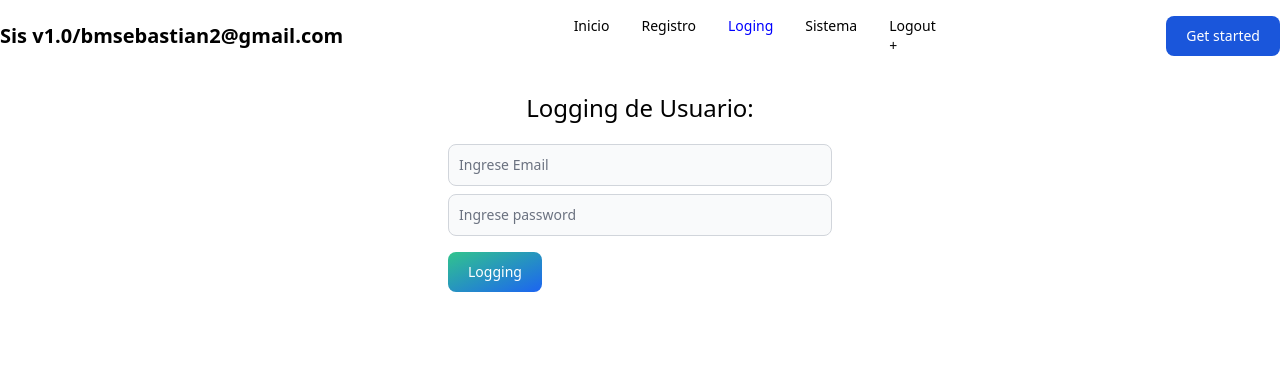
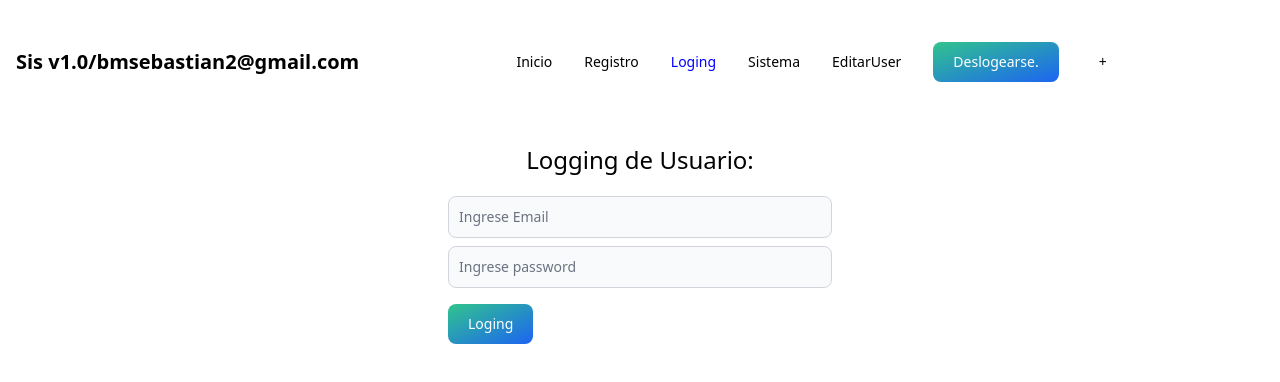
Before and after one commit to bmsebastian2/Blueweb2022, a React (Vite) app: page /loging in a window 1280 px wide. Shown: the top 382 px of the page. Built offline with nearby package versions, Linux system fonts and the light colour scheme; no server answers; sample sign-in values are in the browser's storage.

Commit message:
Video 06 LayoutRequire, boton de loading, correcion getValues por values

```diff
--- a/src/components/Menu.jsx
+++ b/src/components/Menu.jsx
@@ -7,6 +7,7 @@ const Menu = () => {
   const { user, logoutUser } = useContext(UserContext);
   const navigate = useNavigate();
   const handleClick = async () => {
+    console.log("object");
     try {
       await logoutUser();
       alert("Usuario deslogeado");
@@ -16,46 +17,43 @@ const Menu = () => {
     navigate("/");
   };
   return (
-    <nav classname="bg-white border-gray-200 px-2 sm:px-4 py-2.5 rounded dark:bg-gray-900">
+    <nav className="bg-white border-gray-200 px-2 sm:px-4 py-2.5 rounded dark:bg-gray-900">
       <div className="container flex flex-wrap justify-between items-center mx-auto">
         <Link to="#" className="flex items-center">
           <span className="self-center text-xl font-semibold whitespace-nowrap dark:text-white">
             Sis v1.0/bmsebastian2@gmail.com
           </span>
         </Link>
-        <div class="flex md:order-2">
-          <button
-            type="button"
-            class="text-white bg-blue-700 hover:bg-blue-800 focus:ring-4 focus:outline-none focus:ring-blue-300 font-medium rounded-lg text-sm px-5 py-2.5 text-center mr-3 md:mr-0 dark:bg-blue-600 dark:hover:bg-blue-700 dark:focus:ring-blue-800"
-          >
-            Get started
-          </button>
+        <div className="flex md:order-2">
           <button
             data-collapse-toggle="navbar-sticky"
             type="button"
-            class="inline-flex items-center p-2 text-sm text-gray-500 rounded-lg md:hidden hover:bg-gray-100 focus:outline-none focus:ring-2 focus:ring-gray-200 dark:text-gray-400 dark:hover:bg-gray-700 dark:focus:ring-gray-600"
+            className="inline-flex items-center   p-2 text-sm text-gray-500 rounded-lg md:hidden hover:bg-gray-100 focus:outline-none focus:ring-2 focus:ring-gray-200 dark:text-gray-400 dark:hover:bg-gray-700 dark:focus:ring-gray-600"
             aria-controls="navbar-sticky"
             aria-expanded="false"
           >
-            <span class="sr-only">Open main menu</span>
+            <span className="sr-only">Open main menu</span>
             <svg
-              class="w-6 h-6"
+              className="w-6 h-6"
               aria-hidden="true"
               fill="currentColor"
               viewBox="0 0 20 20"
               xmlns="http://www.w3.org/2000/svg"
             >
               <path
-                fill-rule="evenodd"
+                fillRule="evenodd"
                 d="M3 5a1 1 0 011-1h12a1 1 0 110 2H4a1 1 0 01-1-1zM3 10a1 1 0 011-1h12a1 1 0 110 2H4a1 1 0 01-1-1zM3 15a1 1 0 011-1h12a1 1 0 110 2H4a1 1 0 01-1-1z"
-                clip-rule="evenodd"
+                clipRule="evenodd"
               ></path>
             </svg>
           </button>
         </div>
 
         <div className="hidden w-full md:block md:w-auto" id="navbar-default">
-          <ul className="flex flex-col p-4 mt-4 bg-gray-50 rounded-lg border border-gray-100 md:flex-row md:space-x-8 md:mt-0 md:text-sm md:font-medium md:border-0 md:bg-white dark:bg-gray-800 md:dark:bg-gray-900 dark:border-gray-700">
+          <ul
+            style={{ display: "flex", alignItems: "center" }}
+            className="flex flex-col p-4 mt-4 bg-gray-50 rounded-lg border border-gray-100 md:flex-row md:space-x-8 md:mt-0 md:text-sm md:font-medium md:border-0 md:bg-white dark:bg-gray-800 md:dark:bg-gray-900 dark:border-gray-700"
+          >
             <li>
               <NavLink aria-current="page" to="/">
                 Inicio
@@ -71,9 +69,19 @@ const Menu = () => {
               <NavLink to="sistema">Sistema</NavLink>
             </li>
             <li>
-              {user && <button onclick="{handleClick}">Logout</button>}
-              {!user ? <p>-</p> : <p>+</p>}
+              <NavLink to="edituser">EditarUser</NavLink>
             </li>
+            <li>
+              {user && (
+                <button
+                  onClick={handleClick}
+                  className="text-white bg-gradient-to-br from-green-400 to-blue-600 hover:bg-gradient-to-bl focus:ring-4 focus:outline-none focus:ring-green-200 dark:focus:ring-green-800 font-medium rounded-lg text-sm px-5 py-2.5 text-center mr-2 my-4"
+                >
+                  Deslogearse.
+                </button>
+              )}
+            </li>
+            <li>{!user ? <p>-</p> : <p>+</p>}</li>
           </ul>
         </div>
       </div>
--- a/src/components/RequireAuth.jsx
+++ /dev/null
@@ -1,13 +0,0 @@
-import { useContext } from "react";
-import { Navigate } from "react-router-dom";
-import { UserContext } from "../context/UserProvider";
-
-const RequireAuth = ({ children }) => {
-  const { user } = useContext(UserContext);
-  if (user) {
-    return children;
-  }
-  return <Navigate to="/loging" />;
-};
-
-export default RequireAuth;
--- a/src/components/RoutesPage.jsx
+++ b/src/components/RoutesPage.jsx
@@ -4,8 +4,9 @@ import Registro from "../routes/Registro";
 import Loging from "../routes/Loging";
 import Sistema from "../routes/Sistema";
 import { Routes, Route } from "react-router-dom";
-import RequireAuth from "./RequireAuth";
-import LayoutContainer from "./LayoutContainer";
+import LayoutContainer from "./layout/LayoutContainer";
+import LayaoutAuthentics from "./layout/LayaoutAuthentics";
+import EditUser from "../routes/EditUser";
 
 const RoutesPage = () => {
   return (
@@ -16,15 +17,10 @@ const RoutesPage = () => {
           <Route path="registro" element={<Registro />} />
           <Route path="loging" element={<Loging />} />;
         </Route>
-        <Route
-          path="sistema"
-          element={
-            <RequireAuth>
-              <Sistema />
-            </RequireAuth>
-          }
-        />
-        ;
+        <Route path="/" element={<LayaoutAuthentics />}>
+          <Route path="sistema" element={<Sistema />} />
+          <Route path="edituser" element={<EditUser />} />
+        </Route>
       </Routes>
     </div>
   );
--- /dev/null
+++ b/src/components/layout/LayaoutAuthentics.jsx
@@ -0,0 +1,14 @@
+import React from "react";
+import { Navigate, Outlet } from "react-router-dom";
+import { useContext } from "react";
+import { UserContext } from "../../context/UserProvider";
+
+const LayaoutAuthentics = () => {
+  const { user } = useContext(UserContext);
+  if (user) {
+    return <Outlet />;
+  }
+    return <Navigate to="/loging" />;
+};
+
+export default LayaoutAuthentics;
--- a/src/components/LayoutContainer.jsx
+++ b/src/components/layout/LayoutContainer.jsx
@@ -3,7 +3,7 @@ import { Outlet } from "react-router-dom";
 
 const LayoutContainer = () => {
   return (
-    <div className="w-96 mx-auto ">
+    <div className="w-96 mx-auto">
       <Outlet />
     </div>
   );
--- a/src/context/UserProvider.jsx
+++ b/src/context/UserProvider.jsx
@@ -5,6 +5,7 @@ import {
   signOut,
 } from "firebase/auth";
 import { createContext, useState, useEffect } from "react";
+
 import { auth } from "../firebase";
 
 export const UserContext = createContext();
@@ -43,6 +44,7 @@ const UserProvider = ({ children }) => {
     >
       {children}
     </UserContext.Provider>
+
   );
 };
 
--- a/src/funtions/formValidate.js
+++ b/src/funtions/formValidate.js
@@ -16,9 +16,10 @@ const formValidate = () => {
     },
     validateBlanco: (v) =>
       v.trim() !== "" || "Clave en blanco // son todos espacio en blancos",
-    validateEqual(value) {
+    validateEqual(getValues) {
       return {
-        equals: (valor) => valor === value || "No coinciden las contraseñas",
+        equals: (e) =>
+          e === getValues("password") || "No coinciden las contraseñas",
       };
     },
   };
--- /dev/null
+++ b/src/routes/EditUser.jsx
@@ -0,0 +1,7 @@
+import React from "react";
+
+const EditUser = () => {
+  return <div>EditUser</div>;
+};
+
+export default EditUser;
--- a/src/routes/Loging.jsx
+++ b/src/routes/Loging.jsx
@@ -1,15 +1,19 @@
-import React, { useContext } from "react";
+import React, { useContext, useState } from "react";
 import { UserContext } from "../context/UserProvider";
 import { useForm } from "react-hook-form";
 import { useNavigate } from "react-router-dom";
-import { swicthError } from "../funtions/mainFunction";
+
 import FormError from "../components/FormError";
 import FormInput from "../components/FormInput";
-import { formValidate, setColorError } from "../funtions/mainFunction";
 import TextForm from "../components/TextForm";
 import ButtonCustom from "../components/ButtonCustom";
+import Loading from "../components/Loading";
+
+import { swicthError } from "../funtions/mainFunction";
+import { formValidate, setColorError } from "../funtions/mainFunction";
 
 const Loging = () => {
+  const [statusLoading, setstatusLoading] = useState(false);
   const { required, patternEmail, funcMinlength, validateBlanco } =
     formValidate();
 
@@ -24,6 +28,7 @@ const Loging = () => {
   } = useForm();
 
   const onSubmit = async ({ email, password }) => {
+    setstatusLoading(true);
     try {
       await logingUser(email, password);
       alert("Usuario Logeado");
@@ -31,6 +36,8 @@ const Loging = () => {
     } catch (error) {
       const { indice, message } = swicthError(error.code);
       setError(indice, { type: "focus", message }, { shouldFocus: true });
+    } finally {
+      setstatusLoading(false);
     }
   };
 
@@ -42,7 +49,7 @@ const Loging = () => {
         <FormInput
           type="email"
           placeholder="Ingrese Email"
-             errorC={setColorError(errors.email)}
+          errorC={setColorError(errors.email)}
           {...register("email", {
             required,
             pattern: patternEmail,
@@ -52,14 +59,18 @@ const Loging = () => {
         <FormInput
           type="password"
           placeholder="Ingrese password"
-              errorC={setColorError(errors.password)}
+          errorC={setColorError(errors.password)}
           {...register("password", {
             minLength: funcMinlength(6),
             validate: validateBlanco,
           })}
         />
         <FormError error={errors.password} />
-        <ButtonCustom type="submit" name={"Logging"} />
+        {statusLoading ? (
+          <Loading />
+        ) : (
+          <ButtonCustom type="submit" name={"Loging"} />
+        )}
       </form>
     </>
   );
--- a/src/routes/Registro.jsx
+++ b/src/routes/Registro.jsx
@@ -1,15 +1,20 @@
-import React, { useContext } from "react";
+import React, { useContext, useState } from "react";
 import { useNavigate } from "react-router-dom";
 import { useForm } from "react-hook-form";
 import { UserContext } from "../context/UserProvider";
-import { swicthError } from "../funtions/mainFunction";
+
 import FormError from "../components/FormError";
 import FormInput from "../components/FormInput";
-import { formValidate, setColorError } from "../funtions/mainFunction";
 import TextForm from "../components/TextForm";
 import ButtonCustom from "../components/ButtonCustom";
+import Loading from "../components/Loading";
+
+import { swicthError } from "../funtions/mainFunction";
+import { formValidate, setColorError } from "../funtions/mainFunction";
 
 const Registro = () => {
+  const [statusLoading, setstatusLoading] = useState(false);
+
   const {
     required,
     patternEmail,
@@ -29,6 +34,7 @@ const Registro = () => {
   } = useForm();
 
   const onSubmit = async ({ email, password }) => {
+    setstatusLoading(true);
     try {
       await registerUser(email, password);
       navegate("/");
@@ -36,6 +42,8 @@ const Registro = () => {
     } catch (error) {
       const { indice, message } = swicthError(error.code);
       setError(indice, { type: "focus", message }, { shouldFocus: true });
+    } finally {
+      setstatusLoading(false);
     }
   };
 
@@ -69,11 +77,16 @@ const Registro = () => {
           label="Repite contraseña:"
           errorC={setColorError(errors.repassword)}
           {...register("repassword", {
-            validate: validateEqual(getValues("password")),
+            validate: validateEqual(getValues),
           })}
         />
         <FormError error={errors.repassword} />
-        <ButtonCustom type="submit" name="Registro" />
+
+        {statusLoading ? (
+          <Loading />
+        ) : (
+          <ButtonCustom type="submit" name="Registro" />
+        )}
       </form>
     </>
   );
```
Also changed, not shown: src/components/Loading.jsx (+12 -8 lines), src/routes/Sistema.jsx (+4 -6 lines).
